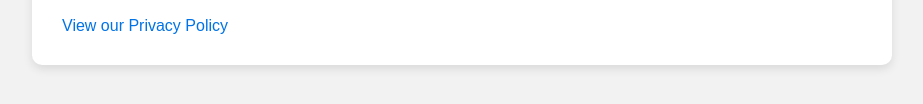
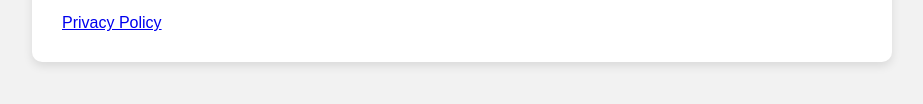
Before and after one commit to ReaperX891/ReaperX891.com, a plain HTML site: page index.html in a window 1280 px wide. Shown: the part 322-426 px from the top of the page, without its empty margins (178-1101 px from the left). Drawn offline with Linux system fonts and the light colour scheme.

Commit message:
Update index.html

```diff
--- a/index.html
+++ b/index.html
@@ -45,7 +45,7 @@
         <p>
             This Discord bot is designed to integrate with the Epic Games platform, allowing users to securely log in using their Epic Games account and access Fortnite: Save the World features. Once authenticated, users can view their in-game profile, daily rewards, and other account-related information directly within Discord. The bot ensures a smooth and user-friendly login process by guiding users to obtain an Epic Games authorization code, which is then used to generate access tokens securely. All user data is handled with care and in compliance with our privacy policy.
         </p>
-        <a class="policy-link" href="https://reaperx891.github.io/privacy.html" target="_blank">View our Privacy Policy</a>
+        <a href="Privacy.html">Privacy Policy</a>
     </div>
 </body>
 </html>
```
